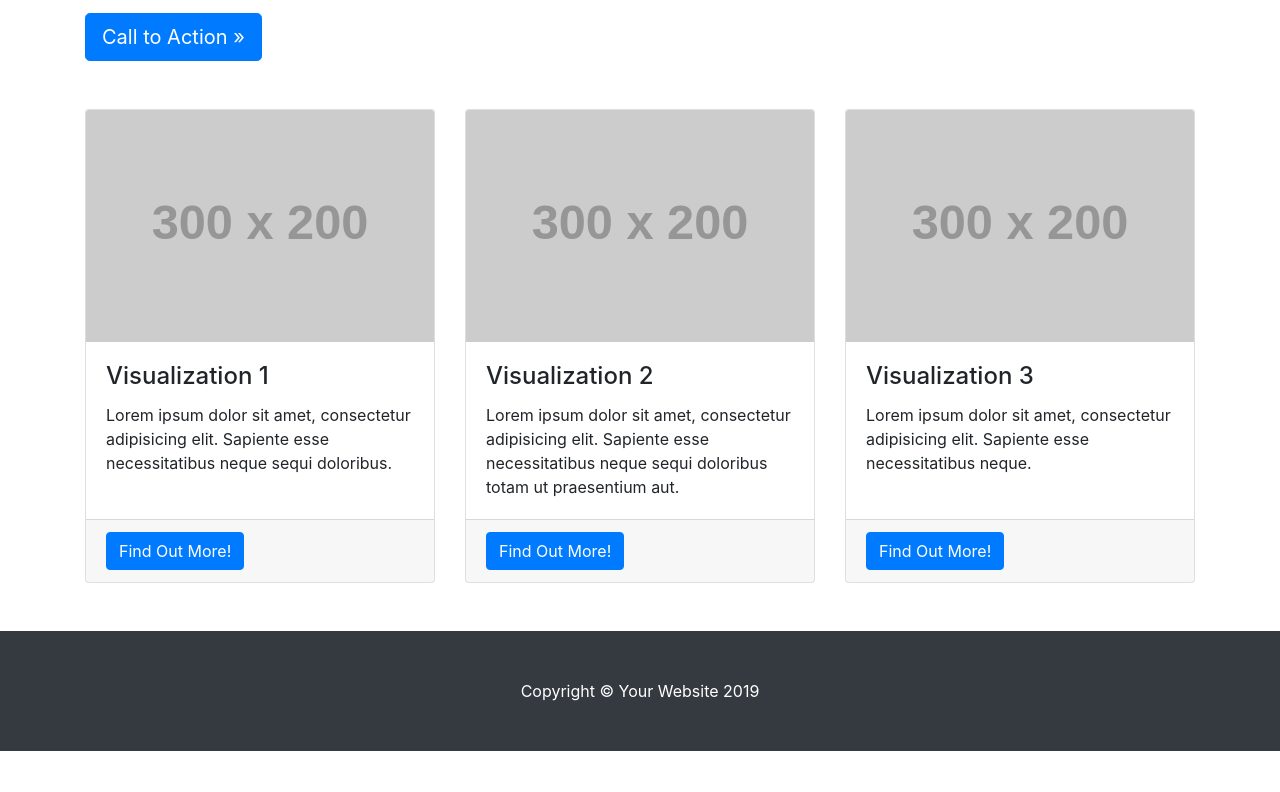
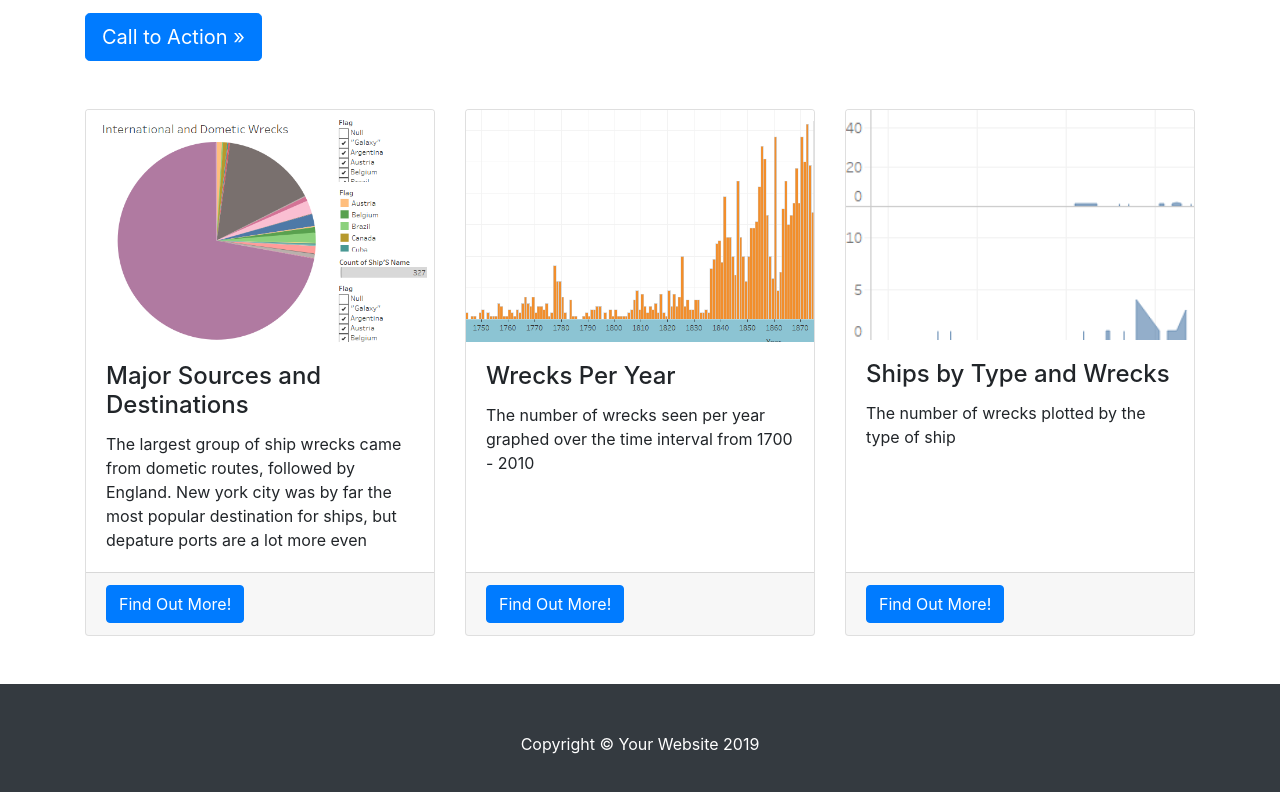
Before and after one commit to Jackso80/shipwrecks, a website: page index.html in a window 1280 px wide. Shown: the part 1273-2065 px from the top of the page. Before the commit the page ends 2024 px from the top, so only its background shows below. Drawn offline with nearby package versions, Linux system fonts and the light colour scheme; placeholder pictures from the web are drawn by us; files whose address does not match are found by name.

Commit message:
Moved more files around, made edits of the visualizations to fit size constraints of cards

```diff
--- a/index.html
+++ b/index.html
@@ -93,10 +93,10 @@
     <div class="row">
       <div class="col-md-4 mb-5">
         <div class="card h-100">
-          <img class="card-img-top" src="http://placehold.it/300x200" alt="">
+          <img class="card-img-top" src="images/TradePieChartsEdit.png" alt="A chart depicting the major destinations and flags of shipping vessels. Shows New York City as the largest destination and shows dometic trade as the largest trade category">
           <div class="card-body">
-            <h4 class="card-title">Visualization 1</h4>
-            <p class="card-text">Lorem ipsum dolor sit amet, consectetur adipisicing elit. Sapiente esse necessitatibus neque sequi doloribus.</p>
+            <h4 class="card-title">Major Sources and Destinations</h4>
+            <p class="card-text">The largest group of ship wrecks came from dometic routes, followed by England. New york city was by far the most popular destination for ships, but depature ports are a lot more even</p>
           </div>
           <div class="card-footer">
             <a href="#" class="btn btn-primary">Find Out More!</a>
@@ -105,10 +105,10 @@
       </div>
       <div class="col-md-4 mb-5">
         <div class="card h-100">
-          <img class="card-img-top" src="http://placehold.it/300x200" alt="">
+          <img class="card-img-top" src="images/wrecksByGrossPerYearEdited.png" alt="The number of wrecks per year, showing a rapid increase beginning in the mid to late 19th century">
           <div class="card-body">
-            <h4 class="card-title">Visualization 2</h4>
-            <p class="card-text">Lorem ipsum dolor sit amet, consectetur adipisicing elit. Sapiente esse necessitatibus neque sequi doloribus totam ut praesentium aut.</p>
+            <h4 class="card-title">Wrecks Per Year</h4>
+            <p class="card-text">The number of wrecks seen per year graphed over the time interval from 1700 - 2010</p>
           </div>
           <div class="card-footer">
             <a href="#" class="btn btn-primary">Find Out More!</a>
@@ -117,10 +117,10 @@
       </div>
       <div class="col-md-4 mb-5">
         <div class="card h-100">
-          <img class="card-img-top" src="http://placehold.it/300x200" alt="">
+          <img class="card-img-top" src="images/wrecksByTypeCountYearEdit.png" alt="The number of wrecks by type of ship. showing how the number of wrecks of sailing ships fell around the same time the number of ships from steam ships began to rise">
           <div class="card-body">
-            <h4 class="card-title">Visualization 3</h4>
-            <p class="card-text">Lorem ipsum dolor sit amet, consectetur adipisicing elit. Sapiente esse necessitatibus neque.</p>
+            <h4 class="card-title">Ships by Type and Wrecks</h4>
+            <p class="card-text">The number of wrecks plotted by the type of ship</p>
           </div>
           <div class="card-footer">
             <a href="#" class="btn btn-primary">Find Out More!</a>
```
Also changed, not shown: images/Ship.jpg (renamed from Ship.jpg), images/TradePieCharts.png (renamed from TradePieCharts.png), images/TradePieChartsEdit.png (added), images/wrecksByGrossPerYear.png (renamed from wrecksByGrossPerYear.png), images/wrecksByGrossPerYearEdited.png (added), images/wrecksByTypeCountYear.png (renamed from wrecksByTypeCountYear.png), images/wrecksByTypeCountYearEdit.png (added), images/wrecksByTypeYear.png (renamed from wrecksByTypeYear.png), vendor/jquery/jquery.min.js (renamed from jquery.min.js).
